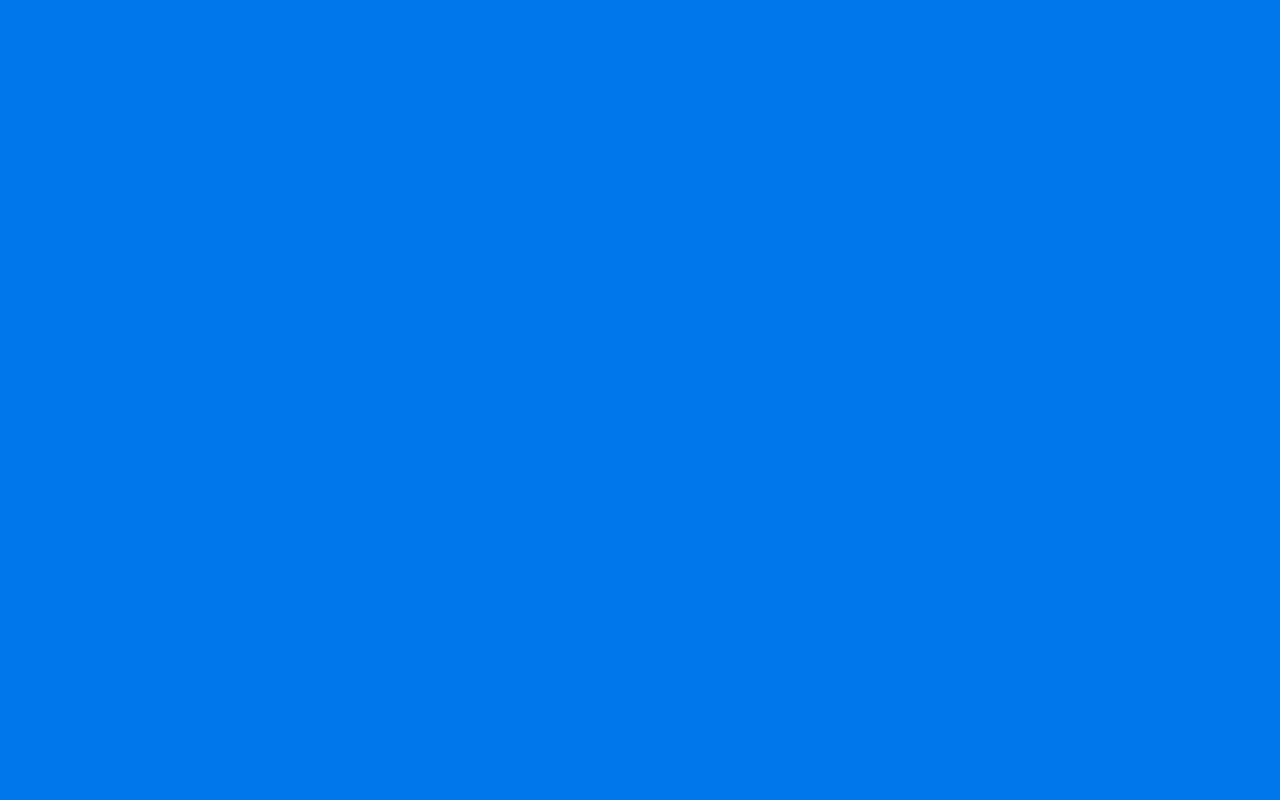
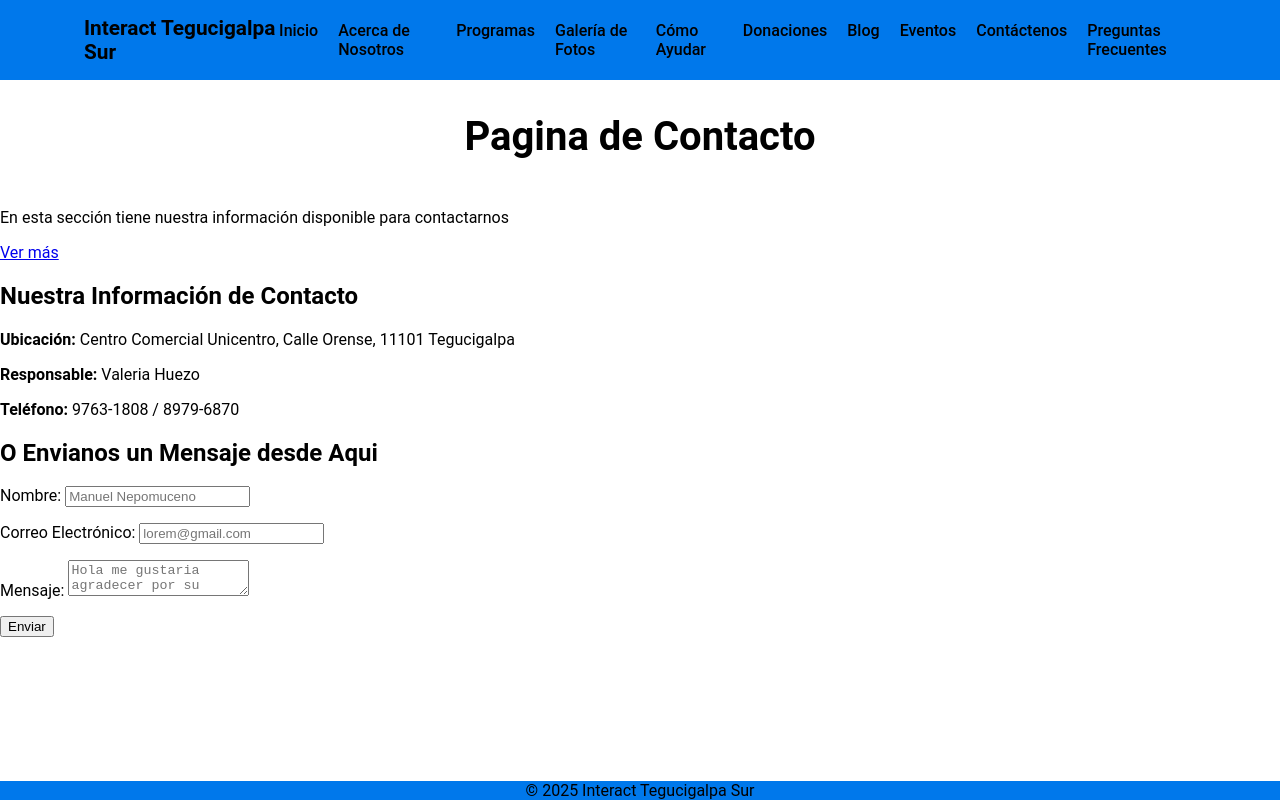
Before and after one commit to juRLCri/proyectweb3p, a website built with Vite: page contact.html in a window 1280 px wide. Built offline with nearby package versions, Linux system fonts and the light colour scheme.

Commit message:
los contactos :P

```diff
--- a/contact.html
+++ b/contact.html
@@ -0,0 +1,86 @@
+<!doctype html>
+<html lang="en">
+
+<head>
+  <meta charset="UTF-8" />
+  <meta name="viewport" content="width=device-width, initial-scale=1.0" />
+  <link rel="icon" type="image/svg+xml" href="/vite.svg">
+  <title>Interact Tegucigalpa Sur</title>
+</head>
+
+<body>
+  <header>
+    <div class="header-container">
+      <a class="nav-logo" href="index.html">
+        <span class="site-title">Interact Tegucigalpa Sur</span>
+      </a>
+
+      <input id="nav-toggle" class="nav-toggle" type="checkbox">
+
+      <label for="nav-toggle" class="hamburger-icon">
+        <span></span><span></span><span></span>
+      </label>
+
+      <nav class="main-nav">
+        <ul class="nav-list">
+          <li><a href="index.html">Inicio</a></li>
+          <li><a href="about.html">Acerca de Nosotros</a></li>
+          <li><a href="programs.html">Programas</a></li>
+          <li><a href="gallery.html">Galería de Fotos</a></li>
+          <li><a href="help.html">Cómo Ayudar</a></li>
+          <li><a href="donations.html">Donaciones</a></li>
+          <li><a href="blog.html">Blog</a></li>
+          <li><a href="events.html">Eventos</a></li>
+          <li><a href="contact.html">Contáctenos</a></li>
+          <li><a href="faq.html">Preguntas Frecuentes</a></li>
+        </ul>
+      </nav>
+    </div>
+  </header>
+
+	<main class="site-main">
+		<section class="section contact-hero">
+			<h1 class="section-title">Pagina de Contacto</h1>
+			<p>En esta sección tiene nuestra información disponible para contactarnos</p>
+
+			<a href="#inf" class="hero-btn">Ver más</a>
+		</section>
+
+		<section class="section contact-info" id="inf">
+			<h2 class="section-subtitle">Nuestra Información de Contacto</h2>
+			<p class="contact-item"><strong>Ubicación:</strong> Centro Comercial Unicentro, Calle Orense, 11101
+				Tegucigalpa</p>
+			<p class="contact-item"><strong>Responsable:</strong> Valeria Huezo</p>
+			<p class="contact-item"><strong>Teléfono:</strong> 9763-1808 / 8979-6870</p>
+		</section>
+
+		<section class="section contact-form">
+    			<h2 class="section-subtitle">O Envianos un Mensaje desde Aqui</h2>
+    		<form id="form-contact" class="form form-contact" action="#" method="post">
+    			<div class="form-group">
+        			<label class="form-label" for="contact-name">Nombre:</label>
+        			<input class="form-control" id="contact-name" name="name" type="text" placeholder="Manuel Nepomuceno" />
+        			<p class="error-message" id="contact-nameError"></p> </div>
+    			<div class="form-group">
+        			<label class="form-label" for="contact-email">Correo Electrónico:</label>
+        			<input class="form-control" id="contact-email" name="email" type="email"
+            			placeholder="lorem@gmail.com" />
+        			<p class="error-message" id="contact-emailError"></p> </div>
+    			<div class="form-group">
+        			<label class="form-label" for="contact-message">Mensaje:</label>
+        			<textarea class="form-control" id="contact-message" name="message"
+           			 placeholder="Hola me gustaria agradecer por su contribución"></textarea>
+        			<p class="error-message" id="contact-messageError"></p>
+				</div>
+    			<button class="btn" type="submit">Enviar</button>
+			</form>
+		</section>
+	</main>
+
+	<footer>
+        <div>© 2025 Interact Tegucigalpa Sur</div>
+    </footer>
+    <script type="module" src="/src/main.js"></script>
+</body>
+
+</html>
```
Also changed, not shown: gallery.html (+0 -2 lines).
